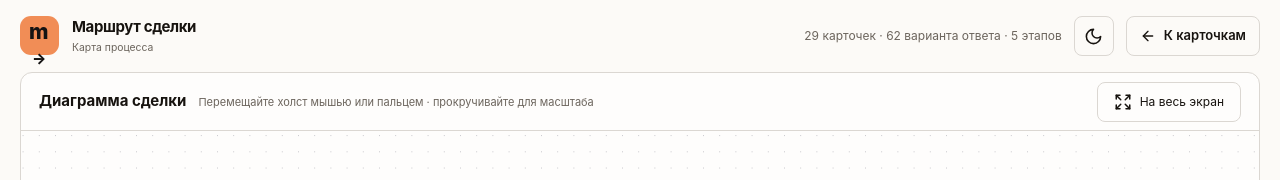
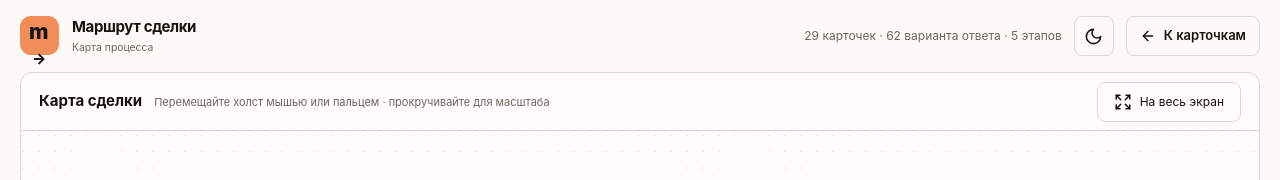
Before and after one commit to vinneyto/realestate-flow, a Next.js app: page /map in a window 1280 px wide. Shown: the top 180 px of the page. Built offline with nearby package versions, Linux system fonts and the light colour scheme.

Commit message:
Use «Карта сделки» in page and navigation

```diff
--- a/src/app/map/ProcessMap.tsx
+++ b/src/app/map/ProcessMap.tsx
@@ -249,7 +249,7 @@ export default function ProcessMap() {
     </header>
     <div className={`map-board ${expanded ? "is-expanded" : ""}`} ref={board}>
       <div className="map-board-top">
-        <div><strong>Диаграмма сделки</strong><span>Перемещайте холст мышью или пальцем · прокручивайте для масштаба</span></div>
+        <div><strong>Карта сделки</strong><span>Перемещайте холст мышью или пальцем · прокручивайте для масштаба</span></div>
         <Button variant="outline" onClick={toggleFullscreen} aria-label={expanded ? "Закрыть полноэкранную схему" : "Открыть схему на весь экран"}>
           {expanded ? <Shrink size={18} /> : <Expand size={18} />}<span>{expanded ? "Свернуть" : "На весь экран"}</span>
         </Button>
```
